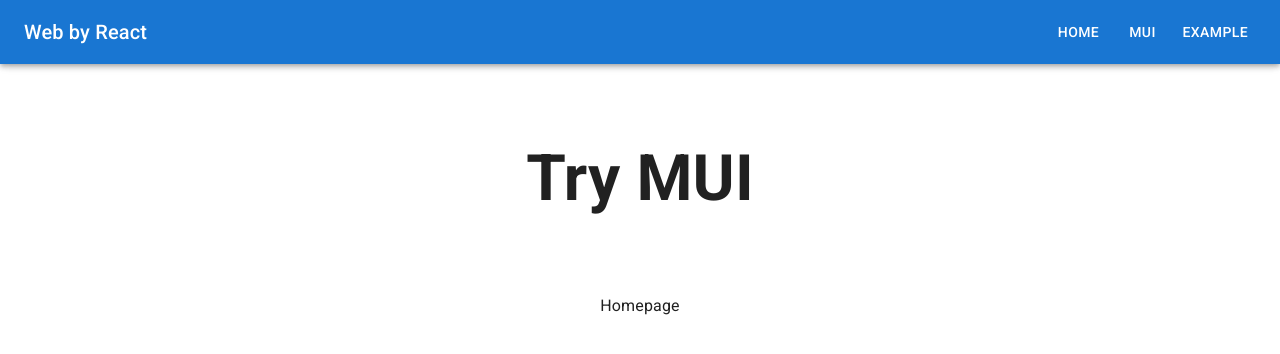
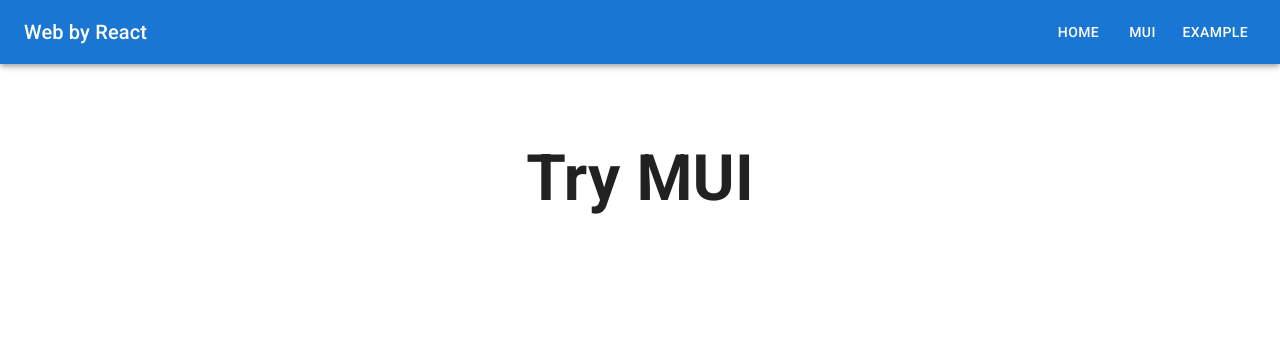
Before and after one commit to f64984016/react_redux_router_typescript, a React (Create React App) app: page /#/ in a window 1280 px wide. Both pictures are taken after a click on the button "MUI". Shown: the top 354 px of the page. Built offline with nearby package versions, Linux system fonts and the light colour scheme.

Commit message:
刪除booter

```diff
--- a/src/pages/mui/Mui.tsx
+++ b/src/pages/mui/Mui.tsx
@@ -1,5 +1,5 @@
 import React from 'react'
-import { useNavigate } from 'react-router-dom'
+
 /**
  * Material UI uses the Roboto font by default.
  */
@@ -10,19 +10,9 @@ import '@fontsource/roboto/700.css';
 
 import Box from '@mui/material/Box';
 import Toolbar from '@mui/material/Toolbar';
-import Typography from '@mui/material/Typography';
 import DrawerAppBar from '../../features/drawerAppBar/drawerAppBar';
 
 const Mui: React.FC = () => {
-    const navigate = useNavigate()
-
-    /**
-     * Call this function to redirect the user to the homepage.
-     */
-    const redirectToHomePage = () => {
-        navigate('/')
-    }
-
     return (
         <div style={{ position: 'relative', width: '100%', display: 'flex', justifyContent: 'center', alignItems: 'center', flexDirection: 'column' }}>
             <DrawerAppBar />
@@ -30,10 +20,6 @@ const Mui: React.FC = () => {
               <Toolbar />
               <h1 style={{ fontSize: '4em' }}>Try MUI</h1>
             </Box>
-
-            <span style={{ cursor: 'pointer' }} onClick={() => redirectToHomePage()}>
-                Homepage
-            </span>
         </div>
     )
 }
```
